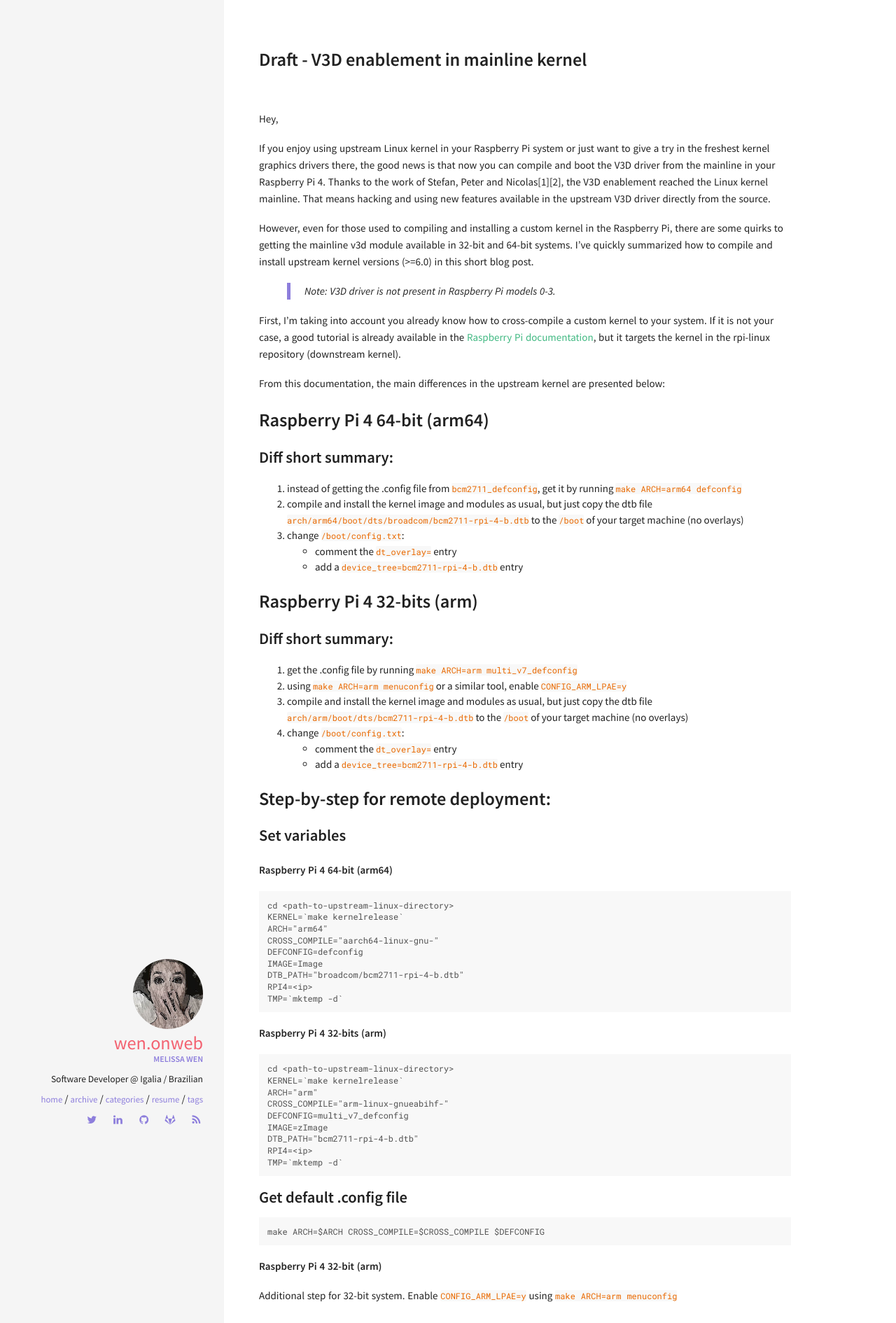
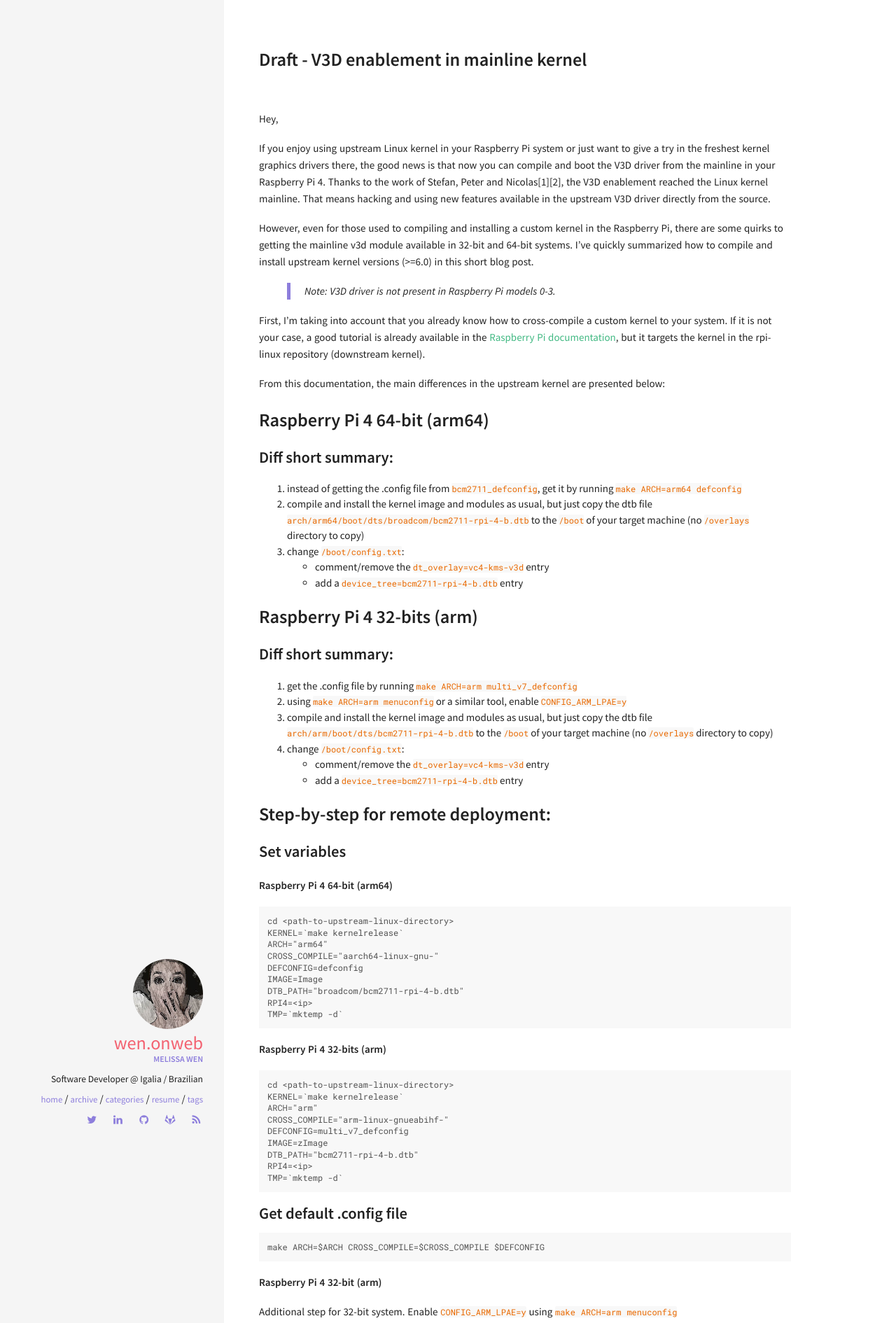
Before and after one commit to melissawen/melissawen.github.io, a Jekyll site: the page built from 2022-09-22-v3d-in-the-mainline.md, in a window 1280 px wide. Shown: the top 1890 px of the page at 70% size. Built offline with Jekyll 4.4.1, drawn with Linux system fonts in a browser that asks for light colours; some of the changed text lies outside the part shown.

Commit message:
Maira's review

```diff
--- a/2022-09-22-v3d-in-the-mainline.md
+++ b/2022-09-22-v3d-in-the-mainline.md
@@ -22,9 +22,9 @@
 
 > Note: V3D driver is not present in Raspberry Pi models 0-3.
 
-First, I'm taking into account you already know how to cross-compile a custom
-kernel to your system. If it is not your case, a good tutorial is already
-available in the [Raspberry Pi
+First, I'm taking into account that you already know how to cross-compile a
+custom kernel to your system. If it is not your case, a good tutorial is
+already available in the [Raspberry Pi
 documentation](https://www.raspberrypi.com/documentation/computers/linux_kernel.html#cross-compiling-the-kernel),
 but it targets the kernel in the rpi-linux repository (downstream kernel).
 
@@ -36,9 +36,9 @@
 ### Diff short summary:
 
 1. instead of getting the .config file from `bcm2711_defconfig`, get it by running `make ARCH=arm64 defconfig`
-2. compile and install the kernel image and modules as usual, but just copy the dtb file `arch/arm64/boot/dts/broadcom/bcm2711-rpi-4-b.dtb` to the `/boot` of your target machine (no overlays)
+2. compile and install the kernel image and modules as usual, but just copy the dtb file `arch/arm64/boot/dts/broadcom/bcm2711-rpi-4-b.dtb` to the `/boot` of your target machine (no `/overlays` directory to copy)
 3. change `/boot/config.txt`:
-   * comment the `dt_overlay=` entry
+   * comment/remove the `dt_overlay=vc4-kms-v3d` entry
    * add a `device_tree=bcm2711-rpi-4-b.dtb` entry
 
 ## Raspberry Pi 4 32-bits (arm)
@@ -47,9 +47,9 @@
 
 1. get the .config file by running `make ARCH=arm multi_v7_defconfig`
 2. using `make ARCH=arm menuconfig` or a similar tool, enable `CONFIG_ARM_LPAE=y`
-3. compile and install the kernel image and modules as usual, but just copy the dtb file `arch/arm/boot/dts/bcm2711-rpi-4-b.dtb` to the `/boot` of your target machine (no overlays)
+3. compile and install the kernel image and modules as usual, but just copy the dtb file `arch/arm/boot/dts/bcm2711-rpi-4-b.dtb` to the `/boot` of your target machine (no `/overlays` directory to copy)
 4. change `/boot/config.txt`:
-   * comment the `dt_overlay=` entry
+   * comment/remove the `dt_overlay=vc4-kms-v3d` entry
    * add a `device_tree=bcm2711-rpi-4-b.dtb` entry
 
 ## Step-by-step for remote deployment:
@@ -118,20 +118,20 @@
 
 ### Set config.txt of you RPi 4
 In your Raspberry Pi 4, open the config file `/boot/config.txt`
-* comment/remove the `dt_overlay=` line
+* comment/remove the `dt_overlay=vc4-kms-v3d` entry
 * add a `device_tree=bcm2711-rpi-4-b.dtb` entry
-* add a kernel=<image-name> entry
+* add a `kernel=<image-name>` entry
 
 ## Why not Kworkflow?
 
 You can safely use the steps above, but if you are hacking the kernel and need
-to repeat this compiling and installing steps repeately, why don't try the
+to repeat this compiling and installing steps repeatedly, why don't try the
 Kworkflow?
 
 [Kworkflow](https://github.com/kworkflow/kworkflow) is a set of scripts to
-synthesizes all steps to have a custom kernel compiled and install in local and
-remote machines and it supports kernel building and deployment to Raspberry Pi
-machines for Raspbian 32 bit and 64 bit.
+synthesize all steps to have a custom kernel compiled and installed in local
+and remote machines and it supports kernel building and deployment to Raspberry
+Pi machines for Raspbian 32 bit and 64 bit.
 
 After learning the kernel compilation and installation step by step, you can
 simply use `kw bd` command and have a custom kernel installed in your Raspberry
```
